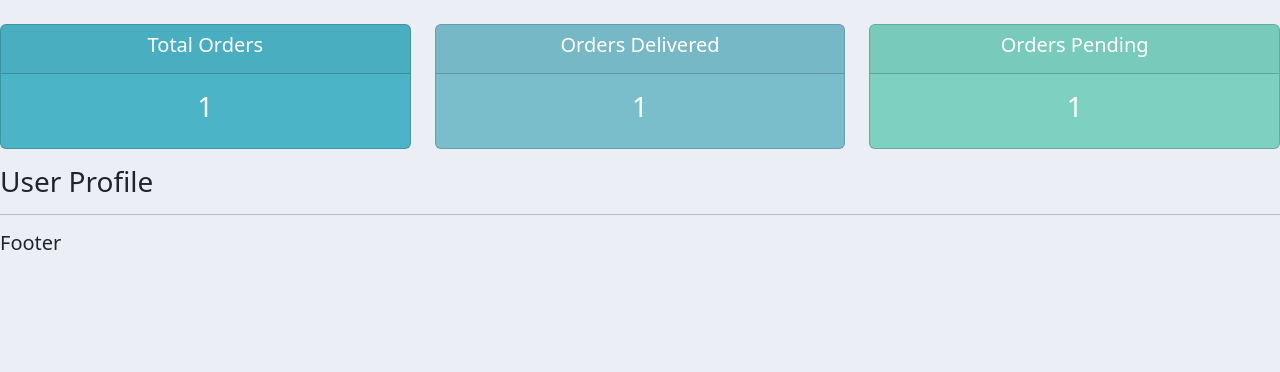
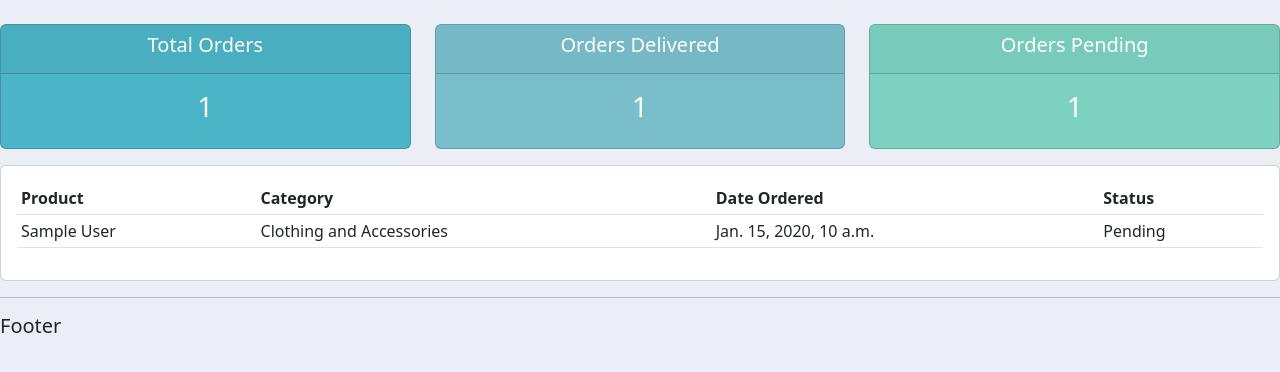
Before and after one commit to mejia-b/Science-Nerds, a Django app: template sciencenerds/accounts/templates/accounts/user.html in a window 1280 px wide. Shown: the part 116-488 px from the top of the page. Run offline with Django 4.2, Linux system fonts and the light colour scheme; tables that the repository leaves empty hold one stand-in row (values such as "Sample post"); the template is opened without the code that fills it: values that come from a table or form of the project are taken from there, most other values are stand-ins (such as "Sample title", 1, 10 or a date in 2020).

Commit message:
Add html code to user.html; Associate user to customer table

```diff
--- a/sciencenerds/accounts/templates/accounts/customers.html
+++ b/sciencenerds/accounts/templates/accounts/customers.html
@@ -52,7 +52,7 @@
 <div class="row">
     <div class="col-md">
         <div class="card card-body">
-            <table>
+            <table class="table table-sm">
                 <tr>
                     <th>Product</th>
                     <th>Category</th>
--- a/sciencenerds/accounts/templates/accounts/user.html
+++ b/sciencenerds/accounts/templates/accounts/user.html
@@ -1,5 +1,27 @@
 {% extends 'accounts/main.html'%}
 {% block content %}
 {% include 'accounts/status.html'%}
-<h3>User Profile</h3>
+<div class="row">
+    <div class="col-md">
+        <div class="card card-body">
+            <table class="table table-sm">
+                <tr>
+                    <th>Product</th>
+                    <th>Category</th>
+                    <th>Date Ordered</th>
+                    <th>Status</th>
+                </tr>
+
+                {% for order in orders%}
+                <tr>
+                    <td>{{order.product}}</td>
+                    <td>{{order.product.category}}</td>
+                    <td>{{order.date_created}}</td>
+                    <td>{{order.status}}</td>
+                </tr>
+                {% endfor %}
+            </table>
+        </div>
+    </div>
+</div>
 {% endblock %}
```
Also changed, not shown: sciencenerds/accounts/views.py (+16 -3 lines).
